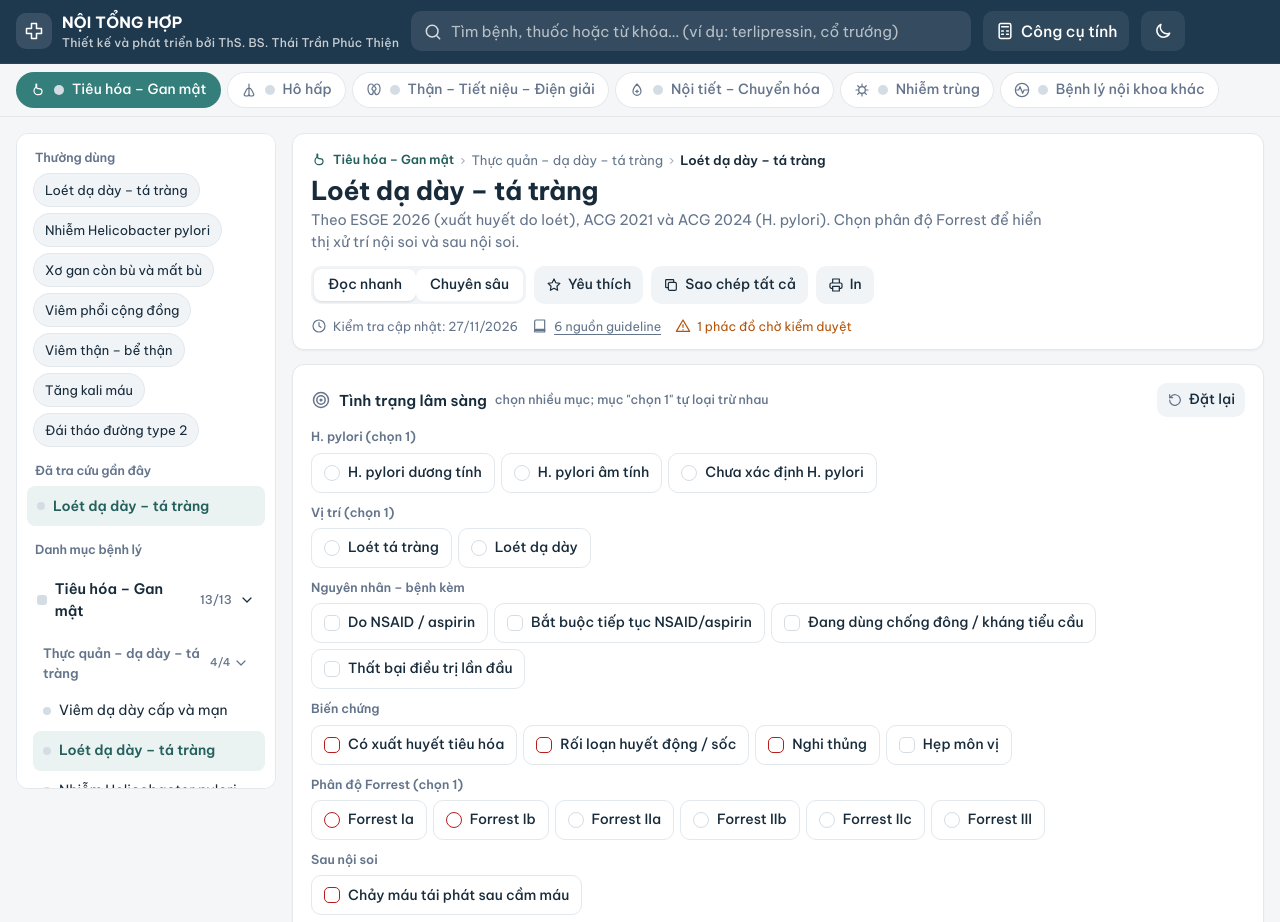
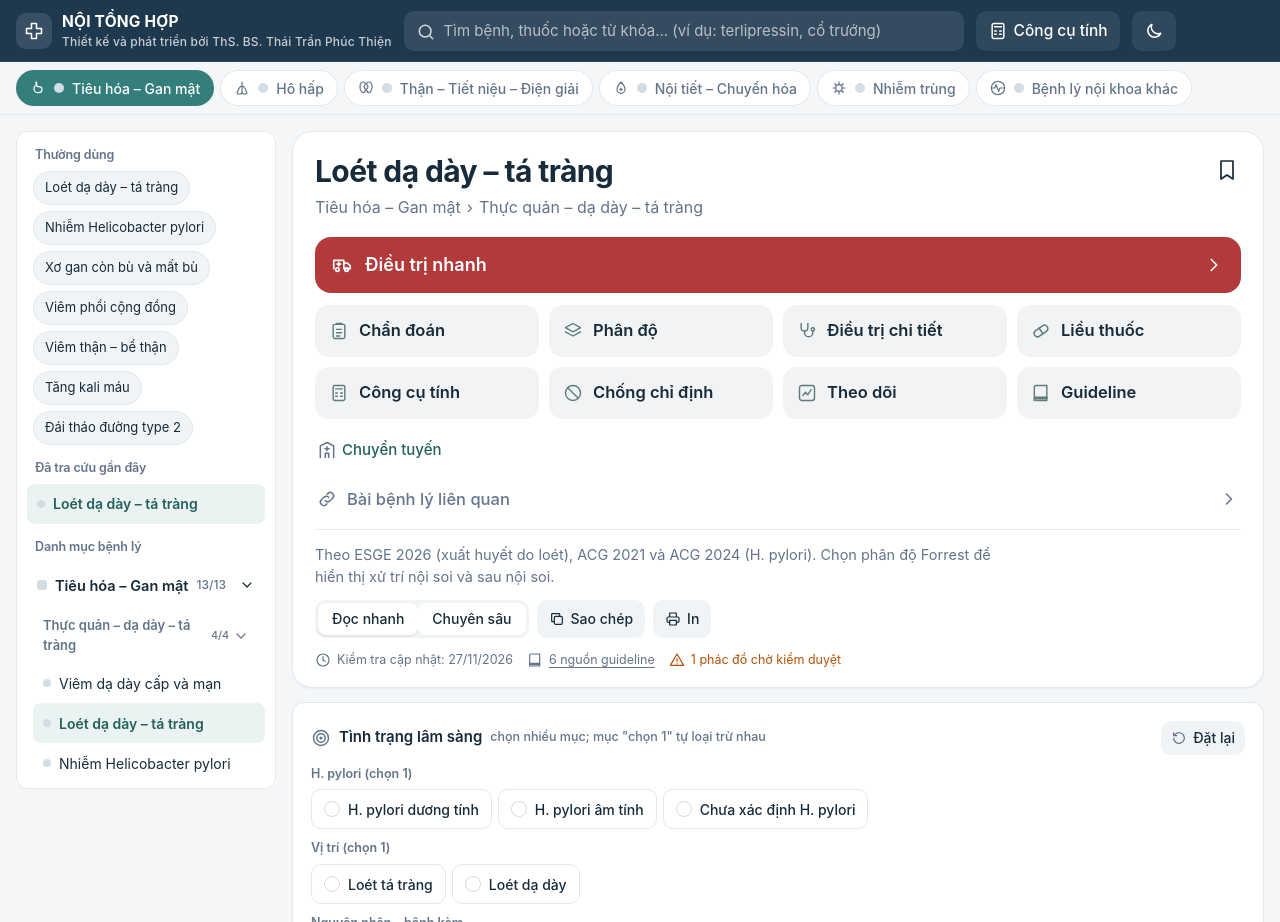
Before and after one commit to thaitranphucthien1-svg/phatdotimmach, a plain HTML site: page noitonghop/index.html in a window 1280 px wide. Shown: the top 922 px of the page. Drawn offline with Linux system fonts and the light colour scheme.

Commit message:
Nội tổng hợp v2.6.1: thẻ đầu bài theo mẫu (tiêu đề, lưu, Điều trị nhanh, lưới 2 cột, bài liên quan), font hệ thống
Co-Authored-By: Claude Opus 5.5 <noreply@anthropic.com>
Claude-Session: https://claude.ai/code/session_01Bhuxi1Qs6ZvP9VXGDLpTtm

```diff
--- a/noitonghop/index.html
+++ b/noitonghop/index.html
@@ -6,7 +6,7 @@
 <title>Điều trị Nội tổng hợp</title>
 <link rel="preconnect" href="https://fonts.googleapis.com">
 <link rel="preconnect" href="https://fonts.gstatic.com" crossorigin>
-<link href="https://fonts.googleapis.com/css2?family=Be+Vietnam+Pro:wght@400;500;600;700&display=swap" rel="stylesheet">
+
 <style>
 /*
 VOICE: lâm sàng, điềm tĩnh, chính xác — công cụ trực ca, không phô diễn.
@@ -31,7 +31,7 @@ LAYOUT: danh mục trái | nội dung giữa | hỗ trợ quyết định phải
 :root[data-theme=light]{color-scheme:light}:root[data-theme=dark]{color-scheme:dark}
 *{box-sizing:border-box;min-width:0}
 html{overflow-anchor:none;scroll-padding-top:72px}
-body{margin:0;background:var(--bg);color:var(--ink);font:15.5px/1.55 "Be Vietnam Pro",system-ui,-apple-system,"Segoe UI",Roboto,sans-serif;overflow-x:clip}
+body{margin:0;background:var(--bg);color:var(--ink);font:15.5px/1.5 -apple-system,BlinkMacSystemFont,"SF Pro Text","SF Pro Display","Segoe UI",Roboto,"Helvetica Neue","Noto Sans",Arial,sans-serif;overflow-x:clip}
 button,input,select{font:inherit;color:inherit}
 button{cursor:pointer}
 :focus-visible{outline:3px solid color-mix(in srgb,var(--acc) 60%,transparent);outline-offset:2px}
@@ -479,6 +479,37 @@ html{overflow-anchor:none;scroll-padding-top:calc(var(--toph) + 60px)}
 @media(max-width:600px){.hero{padding:14px 14px 10px}.card{padding:14px}.dbtn{font-size:14px;padding:0 10px;gap:6px}.gbar{padding:6px 10px}}
 .sec-t .sp .ibtn{white-space:nowrap;min-height:34px;padding:0 10px}@media(max-width:600px){.stc .sec-t small{display:none}.hero .ibtn{min-height:36px;padding:0 10px;font-size:13.5px}}
 .dl .st.ok{display:none}.dl .st{background:var(--card2);color:var(--mute);border:0}
+
+/* v2.6.1 – thẻ đầu bài theo mẫu */
+button,input,select,textarea{font-family:inherit}
+.hero{padding:22px 22px 16px;border-radius:20px}
+.hh{display:flex;align-items:flex-start;gap:12px}
+.hh>div{flex:1;min-width:0}
+.hero h1{font-size:clamp(24px,6vw,30px);font-weight:700;letter-spacing:-.02em;line-height:1.15;margin:0 0 6px}
+.hsub{font-size:16px;color:var(--mute);display:flex;flex-wrap:wrap;gap:4px 6px;align-items:center}
+.hsub button{border:0;background:none;padding:0;color:inherit;font:inherit;cursor:pointer}
+.hsub button:hover{color:var(--ink)}
+.bmk{border:0;background:none;width:44px;height:44px;display:grid;place-items:center;margin:-6px -8px 0 0;color:var(--ink);border-radius:12px}
+.bmk svg.i{width:24px;height:24px;stroke-width:1.7}.bmk.on svg{fill:var(--teal);stroke:var(--teal)}
+.hero .dnav{margin:18px 0 0;gap:12px}
+.hero .dnow{min-height:56px;border:0;border-radius:16px;font-size:18px;font-weight:600;padding:0 16px;gap:12px;background:var(--acc-bg);color:var(--acc-ink)}
+.hero .dnow svg.i{width:22px;height:22px}.hero .dnow>svg:first-child{color:inherit}
+.hero .dnow.em{background:light-dark(#F7E7E7,#3A1C1C);color:light-dark(#B23A3A,#F2A0A0)}
+.hero .dnow.on{background:var(--teal);color:#fff}.hero .dnow.em.on{background:light-dark(#B23A3A,#9B2C2C);color:#fff}
+.hero .dgrid{gap:10px}
+.hero .dbtn{min-height:52px;border-radius:14px;background:light-dark(#F2F3F4,#1E2B36);font-size:16.5px;font-weight:600;padding:0 14px;gap:10px;color:var(--ink)}
+.hero .dbtn svg.i{width:20px;height:20px;color:light-dark(#5E7C7A,#8FB3B0);stroke-width:1.7}
+.hero .dbtn.on{background:light-dark(#4A7C78,#3F7F7A);color:#fff}.hero .dbtn.on svg{color:#fff}
+.hero .dlinks .lk{font-size:15px}
+.relt{display:flex;align-items:center;gap:10px;width:100%;min-height:48px;margin-top:8px;border:0;background:none;padding:0 2px;color:var(--mute);font-size:16.5px;font-weight:500;text-align:left}
+.relt svg.i{width:20px;height:20px}.relt>svg:last-child{margin-left:auto;transition:transform .2s;transform:rotate(-90deg)}.relt[aria-expanded=true]>svg:last-child{transform:none}
+.rellist{display:flex;flex-direction:column;gap:2px;padding:0 0 6px 30px}
+.rellist button{border:0;background:none;text-align:left;padding:8px 0;font-size:15px;color:var(--acc-ink);font-weight:500;display:flex;flex-direction:column}
+.rellist button small{color:var(--mute);font-weight:400;font-size:13px}
+.hsep{border:0;border-top:1px solid var(--line);margin:6px 0 14px}
+.hero p.sum{font-size:14.5px;color:var(--mute);margin:0 0 10px}
+@media(min-width:900px){.hero .dgrid{grid-template-columns:repeat(4,minmax(0,1fr))}}
+@media(max-width:600px){.hero{padding:18px 16px 14px}.hero .dbtn{font-size:16px;padding:0 12px}}
 </style>
 <script>new MutationObserver(()=>{for(const c of document.querySelectorAll('.stack td:not([data-l])')){let i=0,p=c;while(p=p.previousElementSibling)i+=p.colSpan;c.dataset.l=c.closest('table').rows[0].cells[i]?.textContent||''}}).observe(document,{childList:true,subtree:true})</script>
 </head>
@@ -519,7 +550,7 @@ html{overflow-anchor:none;scroll-padding-top:calc(var(--toph) + 60px)}
   <symbol id="i-print" viewBox="0 0 24 24"><path d="M7 9V3h10v6M7 17H5a2 2 0 0 1-2-2v-4a2 2 0 0 1 2-2h14a2 2 0 0 1 2 2v4a2 2 0 0 1-2 2h-2"/><rect x="7" y="14" width="10" height="7"/></symbol>
   <symbol id="i-pill" viewBox="0 0 24 24"><rect x="3" y="8" width="18" height="8" rx="4" transform="rotate(-35 12 12)"/><path d="m9.5 8.4 5 7.2"/></symbol>
   <symbol id="i-flow" viewBox="0 0 24 24"><rect x="3" y="3" width="7" height="5" rx="1"/><rect x="14" y="16" width="7" height="5" rx="1"/><rect x="14" y="3" width="7" height="5" rx="1"/><path d="M6.5 8v4.5h11V8M17.5 12.5V16"/></symbol>
-  <symbol id="i-book" viewBox="0 0 24 24"><path d="M4 5a2 2 0 0 1 2-2h13v16H6a2 2 0 0 0-2 2z"/><path d="M4 19a2 2 0 0 1 2-2h13v4H6"/></symbol>
+  <symbol id="i-bmk" viewBox="0 0 24 24"><path d="M6 3h12v18l-6-4-6 4z"/></symbol><symbol id="i-clip" viewBox="0 0 24 24"><rect x="5" y="4" width="14" height="17" rx="2"/><path d="M9 4V3h6v1M9 10h6M9 14h6M9 18h4"/></symbol><symbol id="i-steth" viewBox="0 0 24 24"><path d="M5 3v5a4 4 0 0 0 8 0V3"/><path d="M9 12v2a5 5 0 0 0 10 0v-2"/><circle cx="19" cy="10" r="2"/></symbol><symbol id="i-alc" viewBox="0 0 24 24"><circle cx="12" cy="12" r="9"/><path d="M12 7v6M12 16.5v.5"/></symbol><symbol id="i-chart" viewBox="0 0 24 24"><rect x="3" y="3" width="18" height="18" rx="3"/><path d="M7 15l3-4 3 3 4-6"/></symbol><symbol id="i-link" viewBox="0 0 24 24"><path d="M10 14a4 4 0 0 0 5.7 0l3-3a4 4 0 0 0-5.7-5.7l-1 1"/><path d="M14 10a4 4 0 0 0-5.7 0l-3 3a4 4 0 0 0 5.7 5.7l1-1"/></symbol><symbol id="i-bed2" viewBox="0 0 24 24"><path d="M3 18V6M3 14h18v4M21 14v-2a3 3 0 0 0-3-3h-7v5"/><circle cx="7" cy="11" r="2"/></symbol><symbol id="i-book" viewBox="0 0 24 24"><path d="M4 5a2 2 0 0 1 2-2h13v16H6a2 2 0 0 0-2 2z"/><path d="M4 19a2 2 0 0 1 2-2h13v4H6"/></symbol>
   <symbol id="i-alert" viewBox="0 0 24 24"><path d="M12 3 2 20h20z"/><path d="M12 10v4M12 17.5v.5"/></symbol>
   <symbol id="i-check" viewBox="0 0 24 24"><circle cx="12" cy="12" r="9"/><path d="m8 12 3 3 5-6"/></symbol>
   <symbol id="i-x" viewBox="0 0 24 24"><circle cx="12" cy="12" r="9"/><path d="m9 9 6 6M15 9l-6 6"/></symbol>
@@ -2859,10 +2890,12 @@ function tabHas(d,o){if(o.widget||o.flow||(o.calcs&&o.calcs.length))return true;
 function navHTML(d){const ts=d.tabs.filter(t=>t[0]!=='rel'&&tabHas(d,t[4]||{})),now=ts.find(t=>t[0]==='now');let rest=ts.filter(t=>t!==now),ext=[];
  if(rest.length>8){for(const k of ['ref','ci','adj','trend','proc']){if(rest.length<=8)break;const t=rest.find(x=>x[0]===k);if(t){ext.unshift(t);rest=rest.filter(x=>x!==t);}}
   while(rest.length>8){const t=rest.filter(x=>x[0]!=='src').pop();ext.unshift(t);rest=rest.filter(x=>x!==t);}}
- const B=(t,c)=>'<button class="'+c+(view==='t:'+t[0]?' on':'')+'" data-act="view" data-id="t:'+t[0]+'" aria-pressed="'+(view==='t:'+t[0])+'">'+ic(t[2],'sm')+'<span>'+esc(TC(t[1]))+'</span></button>';
+ const B=(t,c)=>'<button class="'+c+(view==='t:'+t[0]?' on':'')+'" data-act="view" data-id="t:'+t[0]+'" aria-pressed="'+(view==='t:'+t[0])+'">'+ic(TICON[t[0]]||t[2])+'<span>'+esc(TLBL[t[0]]||TC(t[1]))+'</span></button>';
  let h='<nav class="dnav" aria-label="Chức năng của bài">';
- if(now)h+='<button class="dnow'+(view==='t:now'?' on':'')+(now[3]==='dang'?' em':'')+'" data-act="view" data-id="t:now">'+ic(now[2],'sm')+'<span>'+esc(TC(now[1]))+'</span>'+ic('i-chev','sm')+'</button>';
+ if(now)h+='<button class="dnow'+(view==='t:now'?' on':'')+(now[3]==='dang'?' em':'')+'" data-act="view" data-id="t:now">'+ic(now[2])+'<span>'+esc(TC(now[1]))+'</span>'+ic('i-chev','sm')+'</button>';
  h+='<div class="dgrid">'+rest.map(t=>B(t,'dbtn')).join('')+'</div>'+(ext.length?'<div class="dlinks">'+ext.map(t=>B(t,'lk')).join('')+'</div>':'')+'</nav>';return h;}
+const TICON={diag:'i-clip',grade:'i-layers',detail:'i-steth',tx:'i-steth',emp:'i-steth',dose:'i-pill',calc:'i-calc',comp:'i-alc',fu:'i-chart',src:'i-book',ci:'i-ban',ref:'i-hosp'};let relOpen=false;const TLBL={detail:'Điều trị chi tiết',src:'Guideline',dose:'Liều thuốc',calc:'Công cụ tính',fu:'Theo dõi',diag:'Chẩn đoán',grade:'Phân độ',comp:'Biến chứng'};
+function relToggle(d){const rel=(d.rel||[]).filter(x=>DB[x[0]]);if(!rel.length)return'';return'<button class="relt" data-act="relt" aria-expanded="'+relOpen+'">'+ic('i-link')+'Bài bệnh lý liên quan'+ic('i-chev')+'</button>'+(relOpen?'<div class="rellist">'+rel.map(x=>'<button data-act="open" data-id="'+x[0]+'"'+(DB[x[0]].tabs&&DB[x[0]].tabs.some(t=>t[0]===x[1])?' data-view="t:'+x[1]+'"':'')+'>'+esc(DB[x[0]].name)+' ›'+(x[2]?'<small>'+esc(x[2])+'</small>':'')+'</button>').join('')+'</div>':'');}
 function relLinks(d){const rel=(d.rel||[]).filter(x=>DB[x[0]]);if(!rel.length)return'';return'<div class="dlinks relrow"><span class="lkl">'+ic('i-send','sm')+'Bài liên quan:</span>'+rel.map(x=>'<button class="lk" data-act="open" data-id="'+x[0]+'"'+(DB[x[0]].tabs&&DB[x[0]].tabs.some(t=>t[0]===x[1])?' data-view="t:'+x[1]+'"':'')+' title="'+esc(x[2]||'')+'">'+esc(DB[x[0]].name)+' ›</button>').join('')+'</div>';}
 function viewRel(d){const r=(d.rel||[]).filter(x=>DB[x[0]]);let h='<div class="card"><div class="sec-t">'+ic('i-send')+'Bài liên quan <small>mở đúng phần điều trị – nội dung lấy từ bài gốc, không sao chép</small></div>';
  h+=r.length?'<div class="rel">'+r.map(x=>{const dd=DB[x[0]],tb=dd.tabs&&dd.tabs.find(t=>t[0]===x[1]);return'<button class="relb" style="--c:'+G(dd.g).c+'" data-act="open" data-id="'+x[0]+'"'+(tb?' data-view="t:'+x[1]+'"':'')+'><b>'+esc(dd.name)+'</b><span>'+esc(x[2]||'')+(tb?' · '+esc(tb[1].toLowerCase()):'')+'</span><em>'+esc(G(dd.g).name+(subOf(x[0])?' › '+subOf(x[0]):''))+'</em></button>';}).join('')+'</div>':'<p class="empty">Chưa có bài liên quan.</p>';
@@ -2910,10 +2943,11 @@ function creditHTML(){return'<footer class="credit">'+CREDITS.map(c=>'<div><b>'+
 function renderMain(){setAccent(groupOf(cur));const it=ALL.find(x=>x.id===cur);
  if(!DB[cur]){$('#main').innerHTML=renderPlanned(it)+creditHTML();return;}
  const d=DB[cur],g=G(d.g),set=S(),fav=store.fav.includes(cur),nrv=d.regs.filter(r=>r.rv).length;
- let h='<section class="card hero"><nav class="crumb" aria-label="Vị trí"><button class="gb" data-act="group" data-id="'+g.id+'">'+ic(g.ic,'sm')+esc(g.name)+'</button>'+(subOf(cur)?'<span class="cs">›</span><span>'+esc(subOf(cur))+'</span>':'')+'<span class="cs">›</span><b>'+esc(d.name)+'</b></nav><h1>'+esc(d.name)+'</h1><p>'+esc(d.summary)+'</p><div class="hrow">'+
+ let h='<section class="card hero"><div class="hh"><div><h1>'+esc(d.name)+'</h1><div class="hsub"><button data-act="group" data-id="'+g.id+'">'+esc(g.name)+'</button>'+(subOf(cur)?'<span>›</span><span>'+esc(subOf(cur))+'</span>':'')+'</div></div><button class="bmk'+(fav?' on':'')+'" data-act="fav" aria-pressed="'+fav+'" aria-label="'+(fav?'Bỏ yêu thích':'Lưu vào yêu thích')+'" title="Yêu thích">'+ic('i-bmk')+'</button></div>'+
+  (d.tabs?navHTML(d)+relToggle(d):'')+'<hr class="hsep"><p class="sum">'+esc(d.summary)+'</p><div class="hrow">'+
   '<div class="seg" role="group" aria-label="Chế độ đọc"><button class="'+(store.mode==='quick'?'on':'')+'" data-act="mode" data-id="quick">Đọc nhanh</button><button class="'+(store.mode==='deep'?'on':'')+'" data-act="mode" data-id="deep">Chuyên sâu</button></div>'+
-  '<button class="ibtn fav'+(fav?' on':'')+'" data-act="fav">'+ic('i-star','sm')+(fav?'Đã yêu thích':'Yêu thích')+'</button>'+(navStack.length?'<button class="ibtn" data-act="back">'+ic('i-back','sm')+'Quay lại</button>':'')+
-  '<button class="ibtn" data-act="copy">'+ic('i-copy','sm')+'Sao chép tất cả</button><button class="ibtn" data-act="print">'+ic('i-print','sm')+'In</button></div>'+
+  (navStack.length?'<button class="ibtn" data-act="back">'+ic('i-back','sm')+'Quay lại</button>':'')+
+  '<button class="ibtn" data-act="copy">'+ic('i-copy','sm')+'Sao chép</button><button class="ibtn" data-act="print">'+ic('i-print','sm')+'In</button></div>'+
   '<div class="hrow"><span class="meta">'+ic('i-clock','sm')+'Kiểm tra cập nhật: '+CHECKED+'</span><button class="meta lnkb" data-act="view" data-id="refs">'+ic('i-book','sm')+d.refs.length+' nguồn guideline</button>'+(nrv?'<span class="meta" style="color:var(--caut)">'+ic('i-alert','sm')+nrv+' phác đồ chờ kiểm duyệt</span>':'')+'</div></section>';
  const selL=d.states.filter(s=>set.has(s.id)),col=stCol&&selL.length>0;
  h+='<section class="card stc'+(col?' col':'')+'"><div class="sec-t">'+ic('i-target')+'Tình trạng lâm sàng'+(col?'':' <small>chọn nhiều mục; mục "chọn 1" tự loại trừ nhau</small>')+'<span class="sp">'+(selL.length?'<button class="ibtn" data-act="stcol" aria-expanded="'+!col+'">'+ic('i-chev','sm')+(col?'Chỉnh':'Thu gọn')+'</button>':'')+'<button class="ibtn" data-act="reset">'+ic('i-reset','sm')+'Đặt lại</button></span></div>';
@@ -2921,10 +2955,9 @@ function renderMain(){setAccent(groupOf(cur));const it=ALL.find(x=>x.id===cur);
  const grs=[];let cg=null;for(const s of d.states){const lb=s.xl||s.gl;if(lb||!cg){cg={l:lb||'Tình trạng',items:[]};grs.push(cg);}cg.items.push(s);}
  if(!col)for(const gr of grs)h+='<div class="cgrp"><span>'+esc(gr.l)+'</span><div class="chips">'+gr.items.map(s=>'<button class="chip'+(s.x?' rad':'')+(s.t?' t-'+s.t:'')+(set.has(s.id)?' on':'')+'" data-act="st" data-id="'+s.id+'" aria-pressed="'+set.has(s.id)+'"><span class="bx"></span>'+esc(s.l)+'</button>').join('')+'</div></div>';
  for(const n of needs(d))h+='<div class="need">'+ic('i-alert')+'<div><b>Cần bổ sung thông tin</b><p>'+esc(n.m)+'</p>'+(n.ask?'<div class="chips">'+n.ask.map(id=>{const s=stDef(d,id);return s?'<button class="chip'+(s.x?' rad':'')+'" data-act="st" data-id="'+id+'"><span class="bx"></span>'+esc(s.l)+'</button>':''}).join('')+'</div>':'')+'</div></div>';
- h+='</section>'+(d.tabs?navHTML(d):'<nav class="qa" aria-label="Chức năng">'+QA.filter(q=>qaAvail(d,q[0])).map(q=>{const n=qaCount(d,q[0]);return'<button class="qb'+(view===q[0]?' on':'')+'" data-act="view" data-id="'+q[0]+'">'+ic(q[2],'sm')+q[1]+(n?'<span class="n">'+n+'</span>':'')+'</button>';}).join('')+'</nav>');
+ h+='</section>'+(d.tabs?'':'<nav class="qa" aria-label="Chức năng">'+QA.filter(q=>qaAvail(d,q[0])).map(q=>{const n=qaCount(d,q[0]);return'<button class="qb'+(view===q[0]?' on':'')+'" data-act="view" data-id="'+q[0]+'">'+ic(q[2],'sm')+q[1]+(n?'<span class="n">'+n+'</span>':'')+'</button>';}).join('')+'</nav>');
  const V={drugs:viewDrugs,ci:viewCI,renal:viewRenal,hep:viewHep,admit:viewAdmit,fu:viewFU,flow:viewFlow,ov:viewOv,diff:viewDiff,special:viewSpecial,calc:viewCalc,refs:viewRefs};
  h+='<div class="view" id="view">'+(view.startsWith('t:')?viewTab(d,view.slice(2)):V[view]?V[view](d):viewRegs(d,view))+'</div>';
- h+=relLinks(d);
  h+='<div class="disc">'+ic('i-info','sm')+'<span>Công cụ hỗ trợ quyết định cho bác sĩ, không phải đơn thuốc tự động. Bác sĩ kiểm tra và lựa chọn trước khi sử dụng; đối chiếu tờ hướng dẫn, danh mục thuốc và quy trình bệnh viện. Mục "Chờ kiểm duyệt" chưa được xác thực đầy đủ. Không nhập thông tin định danh người bệnh.</span></div>'+creditHTML();
  $('#main').innerHTML=h;
  document.querySelectorAll('#view details.calc[open]').forEach(runCalc);renderTimer();renderBG();
@@ -2973,6 +3006,7 @@ function openTools(){$('#mbox').innerHTML='<div class="mh"><h2>Công cụ tính<
 /* ---------- sự kiện ---------- */
 document.addEventListener('click',e=>{const b=e.target.closest('[data-act]');if(!b)return;const a=b.dataset.act,id=b.dataset.id;
  if(a==='open')openDisease(id,{view:b.dataset.view||undefined});
+ else if(a==='relt'){relOpen=!relOpen;render();}
  else if(a==='stcol'){stCol=!stCol;render();}
  else if(a==='sopen'){document.body.classList.remove('compact');setTimeout(()=>$('#q').focus(),30);}
  else if(a==='tsub'){closedSubs.has(id)?closedSubs.delete(id):closedSubs.add(id);renderSide();}
```
